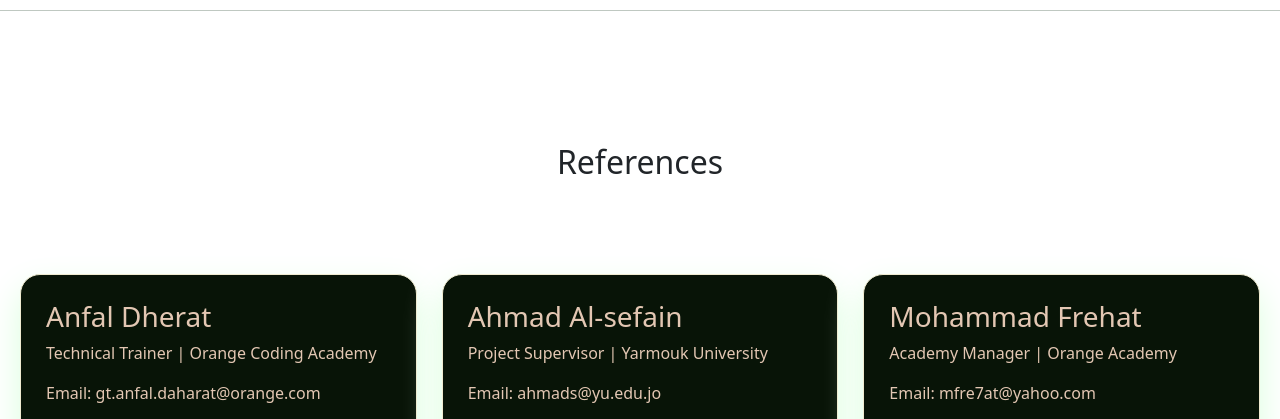
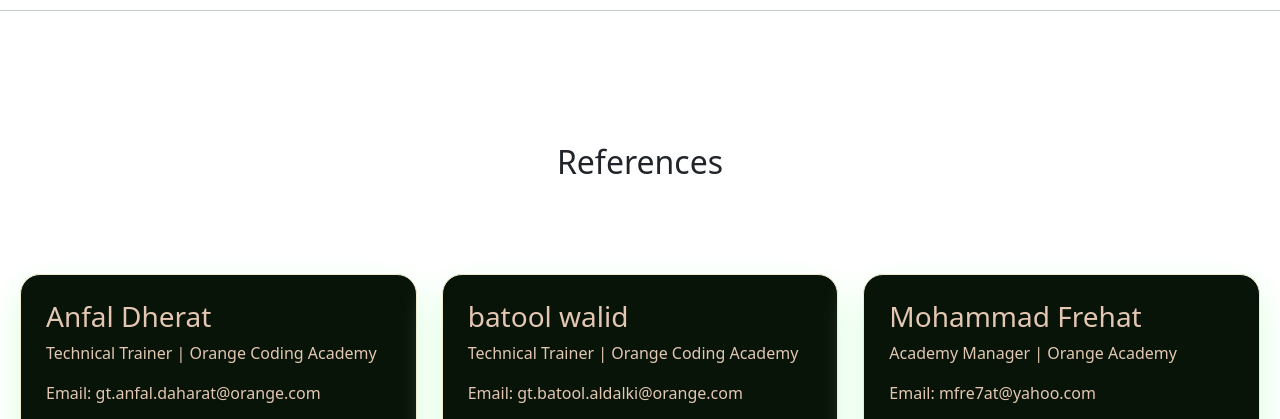
Before and after one commit to fatimaT2023/portfolio, a plain HTML site: page index.html in a window 1280 px wide. Shown: the part 4607-5026 px from the top of the page. Drawn offline with nearby package versions, Linux system fonts and the light colour scheme.

Commit message:
replacccced

```diff
--- a/index.html
+++ b/index.html
@@ -340,10 +340,10 @@
             </div>
 
             <div class="reference-card">
-                <h3>Ahmad Al-sefain</h3>
-                <p>Project Supervisor | Yarmouk University</p>
-                <p>Email: ahmads@yu.edu.jo</p>
-                <a href="https://www.linkedin.com/in/ahmad-a-saifan-b88bb8109/" target="_blank">linkedin</a>  <i class="fa-brands fa-linkedin"></i>
+                <h3>batool walid</h3>
+                <p>Technical Trainer | Orange Coding Academy</p>
+                <p>Email: gt.batool.aldalki@orange.com</p>
+                <a href="https://www.linkedin.com/in/batool-walid-b33894228/" target="_blank">linkedin</a>  <i class="fa-brands fa-linkedin"></i>
             </div>
 
             <div class="reference-card">
```
Also changed, not shown: WhatsApp Image 2026-09-18 at 4.08.45 PM.jpeg (renamed from meeee.jpeg).
